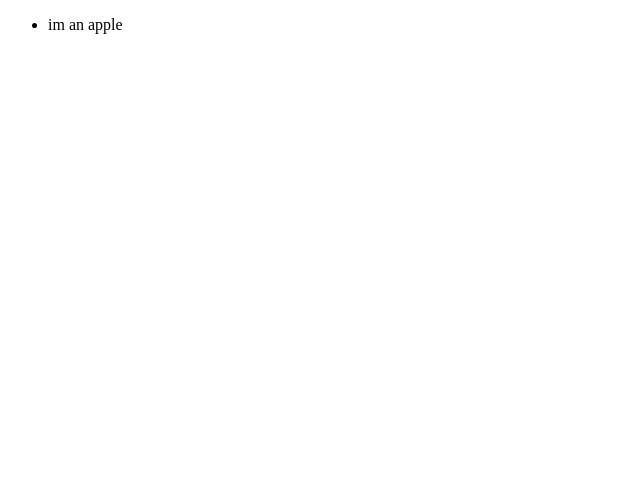
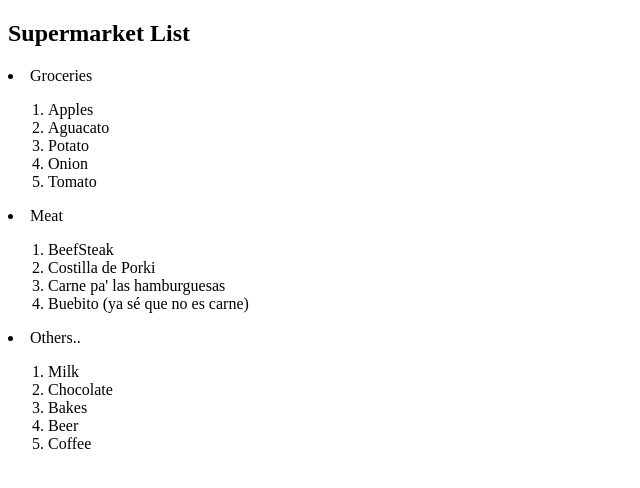
Before and after one commit to AreYouIvan/CSS-Project-List, a plain HTML site: page index.html in a window 1280 px wide. Shown: the whole page, without its empty margins (0-640 px from the left). Drawn offline with Linux system fonts and the light colour scheme.

Commit message:
lista del super

```diff
--- a/index.html
+++ b/index.html
@@ -7,7 +7,7 @@
         <meta name="robots" content="index,follow">
         <meta name="viewport" content="width=device-width,
         inictial-scale=1.0">
-        <title>Mi blogpost</title>
+        <title>Supermarket List</title>
         <link rel="stylesheet" href="./css/style.css">
     </head>
     <body>
@@ -20,10 +20,32 @@
 
                 </article>
             </section>
-            <ul>
-                <li>im an apple</li>
-            </ul>
-            <ol></ol>
+            <section>
+                <h1>Supermarket List</h1>
+                <li>Groceries</li>
+                <ol>
+                    <li>Apples</li>
+                    <li>Aguacato</li>
+                    <li>Potato</li>
+                    <li>Onion</li>
+                    <li>Tomato</li>
+                </ol>
+                <li>Meat</li>
+                <ol>
+                    <li>BeefSteak</li>
+                    <li>Costilla de Porki</li>
+                    <li>Carne pa' las hamburguesas</li>
+                    <li>Buebito (ya sé que no es carne)</li>
+                </ol>
+                <li>Others..</li>
+                <ol>
+                    <li>Milk</li>
+                    <li>Chocolate</li>
+                    <li>Bakes</li>
+                    <li>Beer</li>
+                    <li>Coffee</li>
+                </ol>
+            </section>
         </main>
         <footer>
 
```
